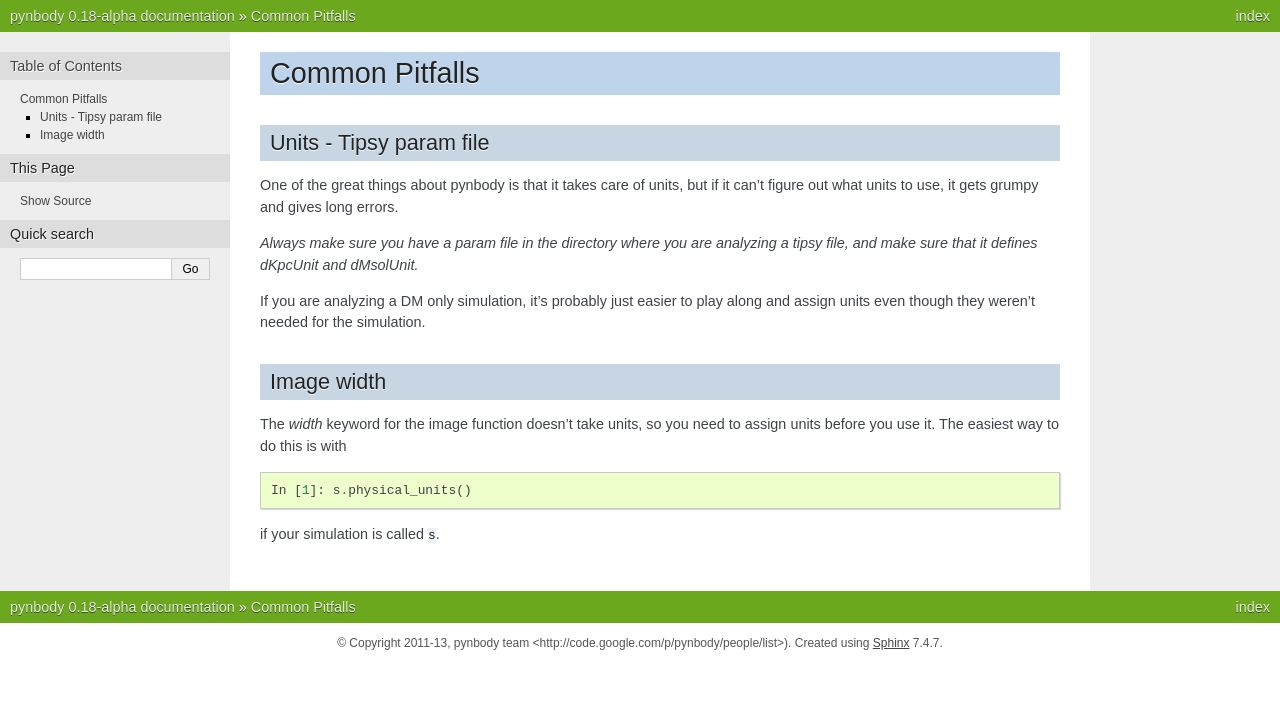
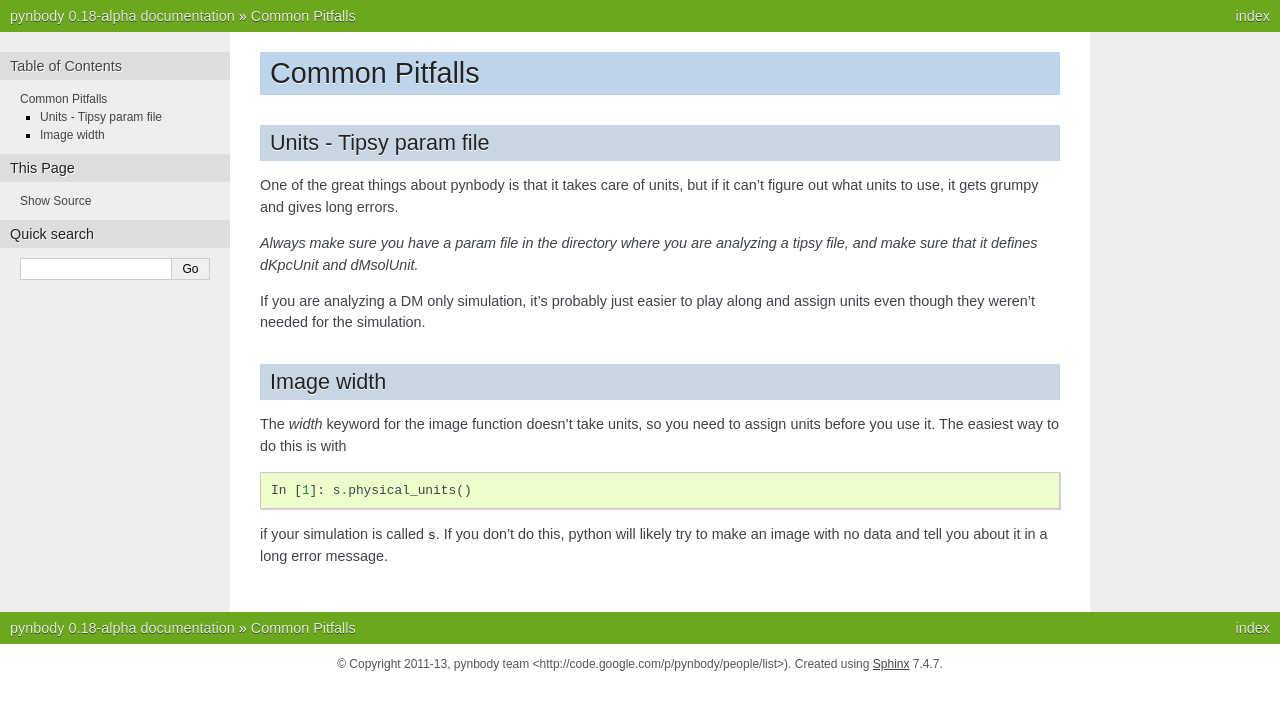
Before and after one commit to pynbody/pynbody, a Sphinx documentation site: the page built from docs/pitfalls.rst, in a window 1280 px wide. Shown: the top 710 px of the page. Built offline with Sphinx 7.4.7, drawn with Linux system fonts in a browser that asks for light colours; formulas are drawn with MathJax 3; pages that are not in the unit, such as notebooks, are missing from menus.

Commit message:
added statement about errors

```diff
--- a/docs/pitfalls.rst
+++ b/docs/pitfalls.rst
@@ -24,4 +24,5 @@ need to assign units before you use it.  The easiest way to do this is with
 
  In [1]: s.physical_units()
 
-if your simulation is called ``s``.
+if your simulation is called ``s``.  If you don't do this, python will likely
+try to make an image with no data and tell you about it in a long error message.
```
